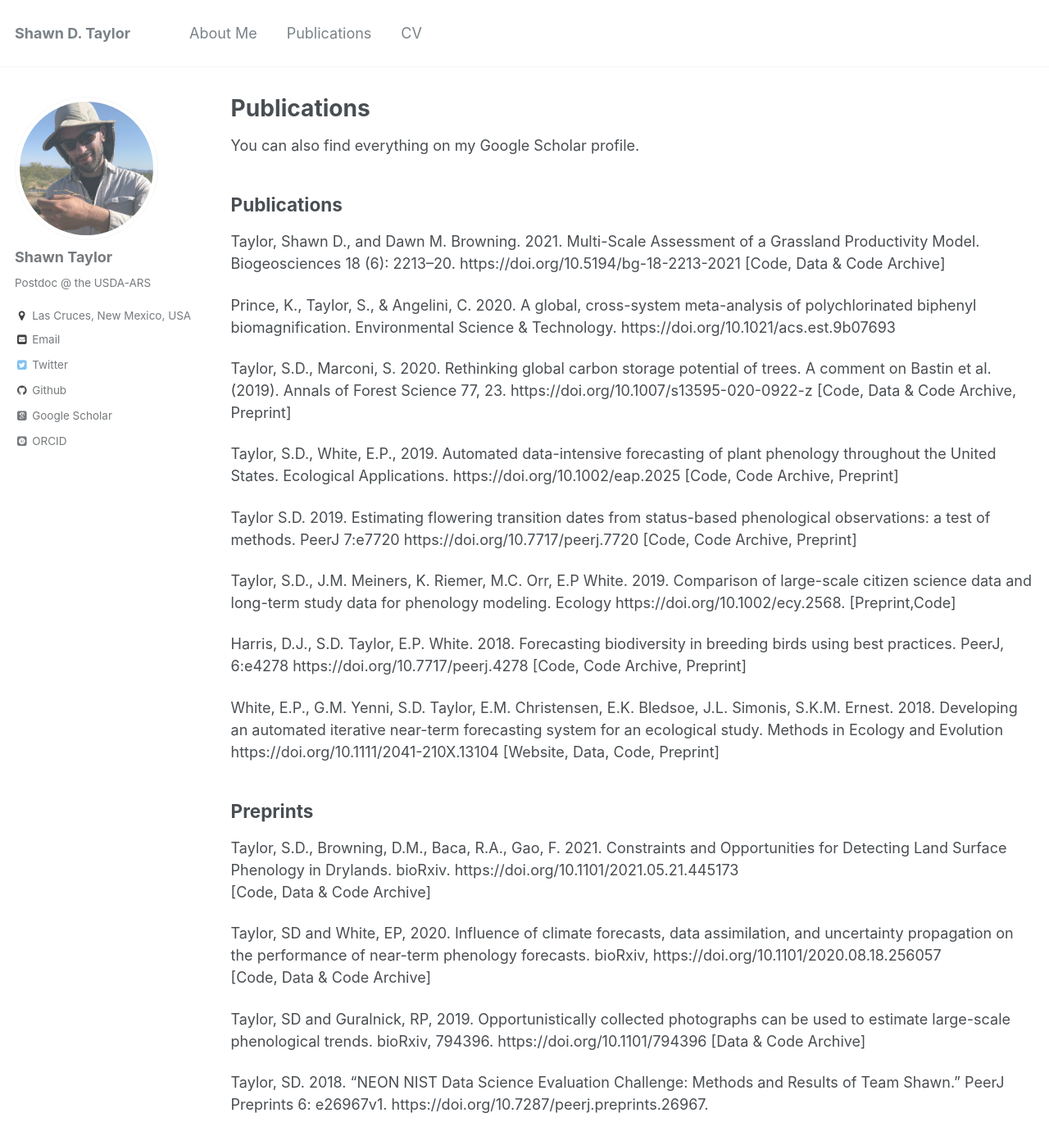
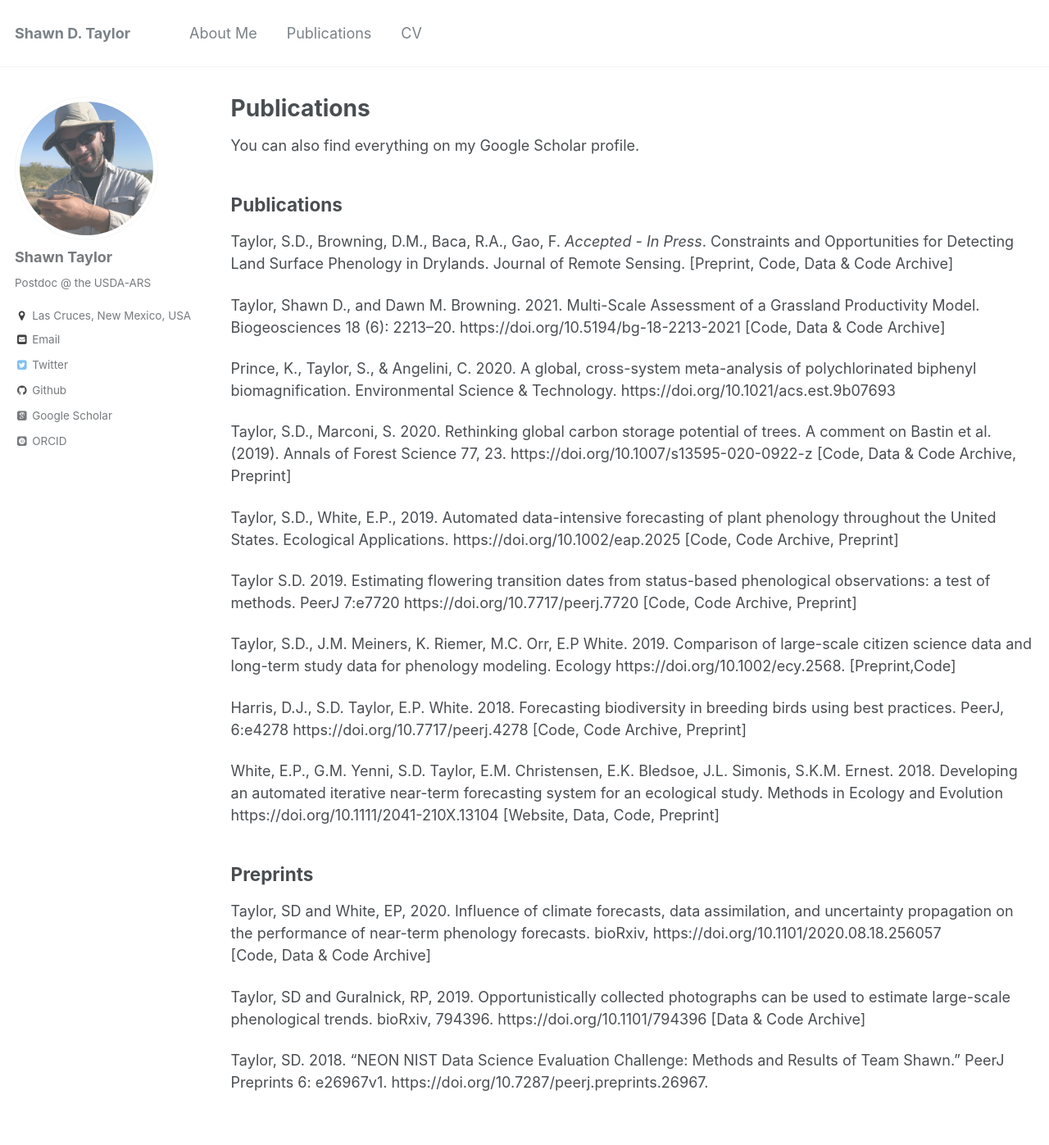
Before and after one commit to sdtaylor/sdtaylor.github.io, a Jekyll site: the page built from _pages/publications.md, in a window 1280 px wide and 1400 px high. Shown: the top 1397 px of the window at 82% size. Built offline with Jekyll 4.4.1, drawn with Linux system fonts in a browser that asks for light colours; some web fonts are replaced.

Commit message:
dryland LSP paper accepted

```diff
--- a/_pages/publications.md
+++ b/_pages/publications.md
@@ -9,6 +9,10 @@ You can also find everything on my [Google Scholar profile](https://scholar.goog
 
 
 ## Publications
+
+Taylor, S.D., Browning, D.M., Baca, R.A., Gao, F. *Accepted - In Press*. Constraints and Opportunities for Detecting Land Surface Phenology in Drylands. Journal of Remote Sensing. [[Preprint](https://doi.org/10.1101/2021.05.21.445173),
+[Code](https://github.com/sdtaylor/JornadaDroneAnalysis),
+[Data & Code Archive](https://doi.org/10.5281/zenodo.4777207)]
 
 Taylor, Shawn D., and Dawn M. Browning. 2021. Multi-Scale Assessment of a Grassland Productivity Model. Biogeosciences 18 (6): 2213–20. [https://doi.org/10.5194/bg-18-2213-2021](https://doi.org/10.5194/bg-18-2213-2021)
 [[Code](https://github.com/sdtaylor/PhenograssReplication),
@@ -45,10 +49,6 @@ White, E.P., G.M. Yenni, S.D. Taylor, E.M. Christensen, E.K. Bledsoe, J.L. Simon
 
 ## Preprints
 
-Taylor, S.D., Browning, D.M., Baca, R.A., Gao, F. 2021. Constraints and Opportunities for Detecting Land Surface Phenology in Drylands. bioRxiv. [https://doi.org/10.1101/2021.05.21.445173 ](https://doi.org/10.1101/2021.05.21.445173)
-[[Code](https://github.com/sdtaylor/JornadaDroneAnalysis),
-[Data & Code Archive](https://doi.org/10.5281/zenodo.4777207)]
-
 Taylor, SD and White, EP, 2020. Influence of climate forecasts, data assimilation, and uncertainty propagation on the performance of near-term phenology forecasts. bioRxiv, [https://doi.org/10.1101/2020.08.18.256057](https://doi.org/10.1101/2020.08.18.256057)
 [[Code](https://github.com/sdtaylor/phenology_forecasts),
 [Data & Code Archive](https://doi.org/10.5281/zenodo.3990010)]
```
